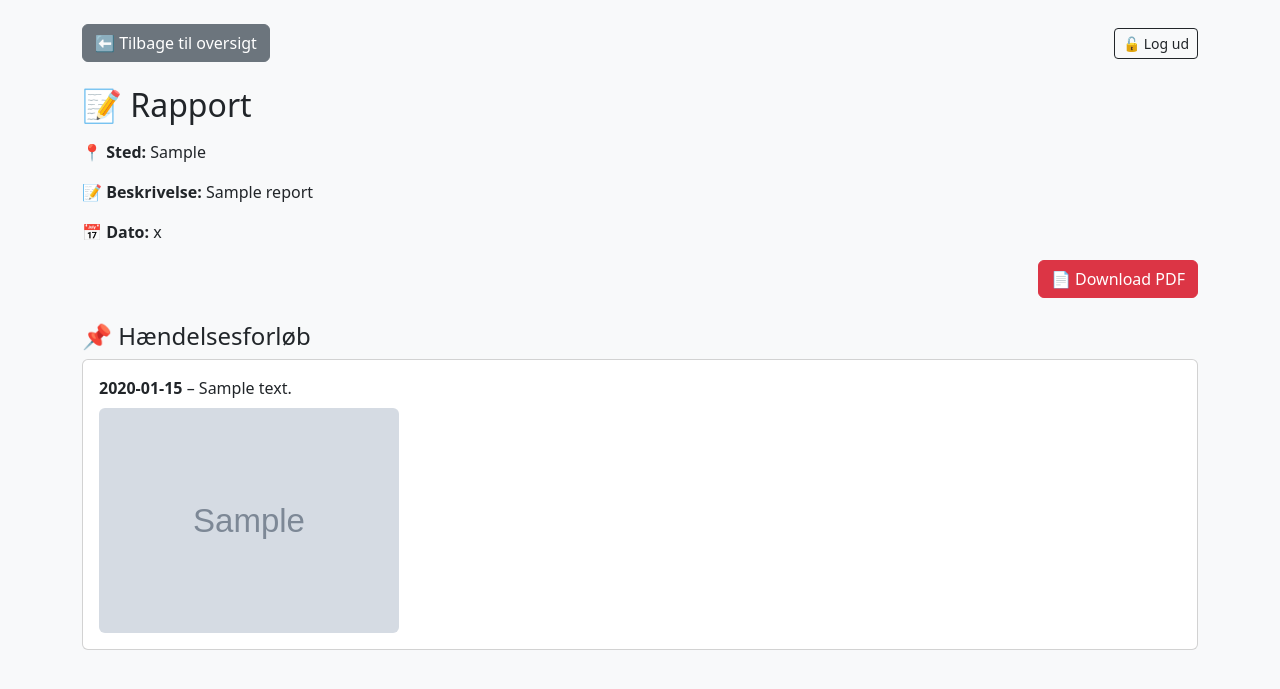
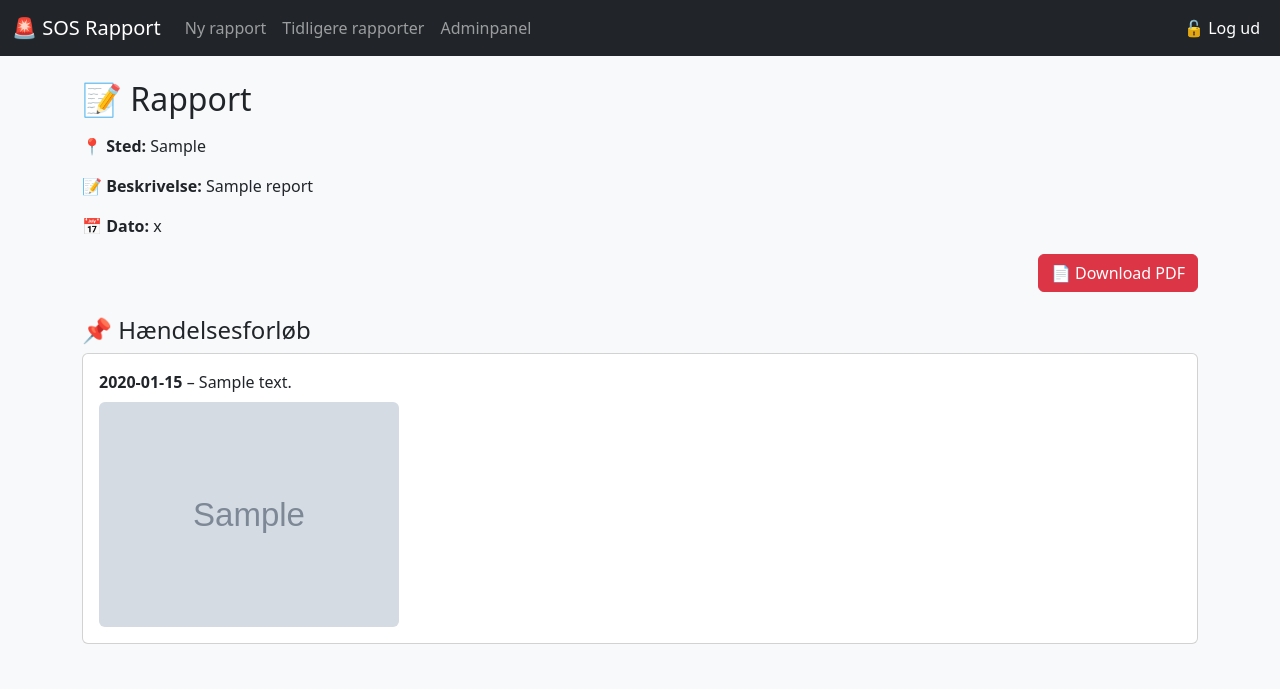
Before and after one commit to Simonsen9430/bjaergningsrapport---v2, a Flask app: page /rapport/1 in a window 1280 px wide. Shown: the top 689 px of the page. Run offline with Flask 3, Linux system fonts and the light colour scheme; a user stored in the database is signed in; tables that the repository leaves empty hold one stand-in row (values such as "Sample post"); grey boxes marked "Sample" are stand-in pictures.

Commit message:
Tilføjer topmenu til visning af rapport

```diff
--- a/templates/rapport.html
+++ b/templates/rapport.html
@@ -2,19 +2,37 @@
 <html lang="da">
 <head>
     <meta charset="UTF-8">
-    <title>Rapport</title>
+    <title>Rapportvisning</title>
     <meta name="viewport" content="width=device-width, initial-scale=1">
     <link href="https://cdn.jsdelivr.net/npm/bootstrap@5.3.2/dist/css/bootstrap.min.css" rel="stylesheet">
 </head>
-<body class="bg-light p-4">
-    <div class="container">
+<body class="bg-light">
 
-        <div class="d-flex justify-content-between align-items-center mb-4">
-            <a href="/rapporter" class="btn btn-secondary">⬅️ Tilbage til oversigt</a>
-            <a href="/logout" class="btn btn-outline-dark btn-sm">🔓 Log ud</a>
+    <!-- 🔝 Topmenu -->
+    <nav class="navbar navbar-expand-lg navbar-dark bg-dark">
+        <div class="container-fluid">
+            <a class="navbar-brand" href="/">🚨 SOS Rapport</a>
+            <button class="navbar-toggler" type="button" data-bs-toggle="collapse" data-bs-target="#menu" aria-controls="menu" aria-expanded="false" aria-label="Toggle navigation">
+                <span class="navbar-toggler-icon"></span>
+            </button>
+            <div class="collapse navbar-collapse" id="menu">
+                <ul class="navbar-nav me-auto mb-2 mb-lg-0">
+                    <li class="nav-item"><a class="nav-link" href="/">Ny rapport</a></li>
+                    <li class="nav-item"><a class="nav-link" href="/rapporter">Tidligere rapporter</a></li>
+                    {% if session['is_admin'] %}
+                    <li class="nav-item"><a class="nav-link" href="/admin">Adminpanel</a></li>
+                    {% endif %}
+                </ul>
+                <span class="navbar-text me-2 text-white">
+                    🔓 <a href="/logout" class="text-white text-decoration-none">Log ud</a>
+                </span>
+            </div>
         </div>
+    </nav>
 
+    <div class="container py-4">
         <h2 class="mb-3">📝 Rapport</h2>
+
         <p><strong>📍 Sted:</strong> {{ report[1] }}</p>
         <p><strong>📝 Beskrivelse:</strong> {{ report[2] }}</p>
         <p><strong>📅 Dato:</strong> {{ report[0][:16].replace('T', ' ') }}</p>
@@ -29,13 +47,15 @@
             <div class="card-body">
                 <strong>{{ time }}</strong> – {{ description }}
                 {% if image %}
-                    <div class="mt-2">
-                        <img src="{{ url_for('static', filename='uploads/' + image) }}" class="img-fluid rounded" style="max-width: 300px;">
-                    </div>
+                <div class="mt-2">
+                    <img src="{{ url_for('static', filename='uploads/' + image) }}" class="img-fluid rounded" style="max-width: 300px;">
+                </div>
                 {% endif %}
             </div>
         </div>
         {% endfor %}
     </div>
+
+    <script src="https://cdn.jsdelivr.net/npm/bootstrap@5.3.2/dist/js/bootstrap.bundle.min.js"></script>
 </body>
 </html>
```
